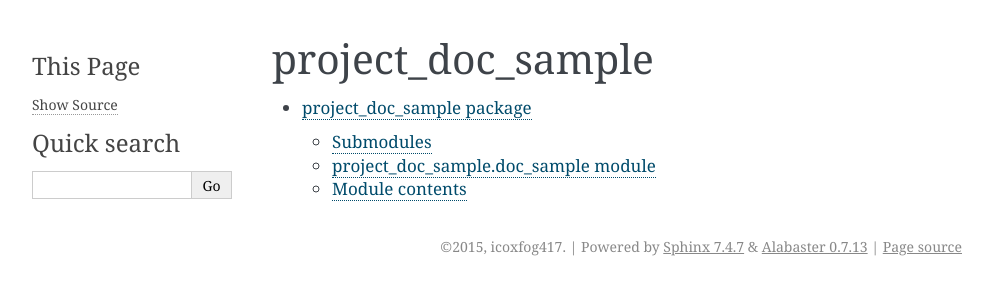
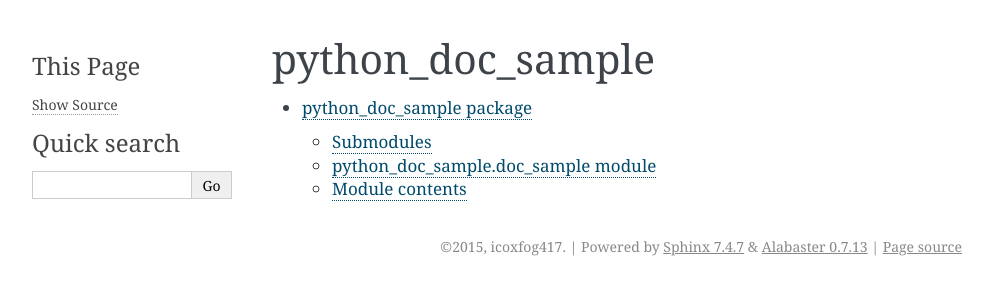
Before and after one commit to icoxfog417/python_doc_sample, a Sphinx documentation site: the page built from docs/apis/modules.rst, in a window 1280 px wide. Shown: the top 300 px of the page, without its empty margins (148-1141 px from the left). Built offline with Sphinx 7.4.7, drawn with Linux system fonts in a browser that asks for light colours.

Commit message:
change names

```diff
--- a/docs/apis/modules.rst
+++ b/docs/apis/modules.rst
@@ -1,7 +1,7 @@
-project_doc_sample
-==================
+python_doc_sample
+=================
 
 .. toctree::
    :maxdepth: 4
 
-   project_doc_sample
+   python_doc_sample
--- a/docs/conf.py
+++ b/docs/conf.py
@@ -47,7 +47,7 @@ source_suffix = '.rst'
 master_doc = 'index'
 
 # General information about the project.
-project = 'sphinx_test'
+project = 'python_doc_sample'
 copyright = '2015, icoxfog417'
 author = 'icoxfog417'
 
@@ -268,7 +268,7 @@ man_pages = [
 #  dir menu entry, description, category)
 texinfo_documents = [
   (master_doc, 'sphinx_test', 'sphinx_test Documentation',
-   author, 'sphinx_test', 'One line description of project.',
+   author, 'python doc sample', 'One line description of project.',
    'Miscellaneous'),
 ]
 
--- a/make_docs.py
+++ b/make_docs.py
@@ -1,6 +1,6 @@
 if __name__ == "__main__":
     import subprocess
-    cmd_api = "sphinx-apidoc -f -o docs/apis project_doc_sample"
+    cmd_api = "sphinx-apidoc -f -o docs/apis python_doc_sample"
     cmd_doc = "sphinx-build -b html docs/ docs/_build"
 
     for cmd in [cmd_api, cmd_doc]:
```
Also changed, not shown: docs/apis/project_doc_sample.rst (deleted, +0 -22 lines), docs/apis/python_doc_sample.rst (added, +22 -0 lines), python_doc_sample/__init__.py (added), 2 other files.
